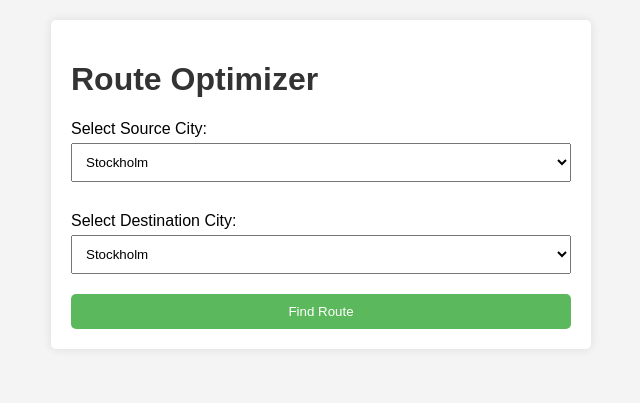
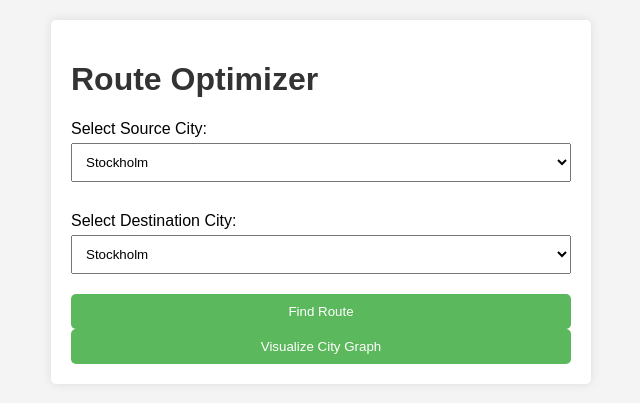
Before and after one commit to abhirammmmm/Sustainable_Transport_AI_Project, a Flask app: page / in a window 1280 px wide. Shown: the top 403 px of the page, without its empty margins (319-959 px from the left). Run offline with Flask 3, Linux system fonts and the light colour scheme.

Commit message:
The model is working fine on the expanded data.
New files created:

expanded_data.py: it has a bigger city connectivity graph with distance and fuel consumption as edges.

Modified other files according to the new requirements.

```diff
--- /dev/null
+++ b/Data/expanded_data.py
@@ -0,0 +1,44 @@
+import networkx as nx
+import matplotlib.pyplot as plt
+exp_cities = {
+    "Stockholm": {"Gothenburg": 396, "Malmo": 614, "Uppsala": 71, "Orebro": 203, "Linkoping": 199, "Norrkoping": 160, "Helsingborg": 556},
+    "Gothenburg": {"Stockholm": 396, "Malmo": 272, "Vaxjo": 185, "Linkoping": 328, "Uppsala": 466, "Helsingborg": 229, "Karlstad": 252},
+    "Malmo": {"Gothenburg": 272, "Stockholm": 614, "Lund": 19, "Uppsala": 674, "Vaxjo": 197, "Helsingborg": 65},
+    "Uppsala": {"Stockholm": 71, "Orebro": 160, "Umea": 553, "Norrkoping": 196, "Gothenburg": 466},
+    "Linkoping": {"Gothenburg": 328, "Orebro": 118, "Norrkoping": 41, "Stockholm": 199},
+    "Orebro": {"Stockholm": 203, "Gothenburg": 252, "Linkoping": 118, "Karlstad": 116},
+    "Norrkoping": {"Stockholm": 160, "Linkoping": 41, "Uppsala": 196, "Vasteras": 163},
+    "Lund": {"Malmo": 19, "Helsingborg": 67, "Gothenburg": 243},
+    "Helsingborg": {"Malmo": 65, "Gothenburg": 229, "Lund": 67, "Stockholm": 556},
+    "Vaxjo": {"Gothenburg": 185, "Malmo": 197, "Stockholm": 368, "Karlstad": 308},
+    "Karlstad": {"Gothenburg": 252, "Orebro": 116, "Stockholm": 305, "Vaxjo": 308},
+    "Umea": {"Uppsala": 553, "Stockholm": 636, "Lulea": 265},
+    "Lulea": {"Umea": 265, "Kiruna": 341},
+    "Kiruna": {"Lulea": 341, "Umea": 606}
+}
+
+def create_graph():
+    G = nx.Graph()
+    for city, connections in exp_cities.items():
+        for neighbor, fuel in connections.items():
+            G.add_edge(city, neighbor, weight=fuel)
+    return G
+
+'''def plot_graph(G):
+    plt.figure(figsize=(12, 10))
+    pos = nx.spring_layout(G, seed=42)  # Position nodes using spring layout
+    weights = nx.get_edge_attributes(G, 'weight')
+
+    # Draw the nodes and edges
+    nx.draw(G, pos, with_labels=True, node_color='lightblue', node_size=3000, font_size=10, font_weight='bold', edge_color='gray')
+
+    # Draw edge labels (weights)
+    nx.draw_networkx_edge_labels(G, pos, edge_labels=weights)
+
+    plt.title("Swedish Cities and Road Distances")
+    plt.show()
+
+# Create and plot the graph
+G = create_graph()
+plot_graph(G)
+'''
--- a/app.py
+++ b/app.py
@@ -1,29 +1,33 @@
 from flask import Flask, render_template, request
 import networkx as nx
-from Data.init_data import create_graph
-import matplotlib.pyplot as plt
-
+from matplotlib import pyplot as plt
+from Data.expanded_data import create_graph
+import matplotlib
+matplotlib.use('Agg')  # Use a non-interactive backend
 app = Flask(__name__)
 
-# Create the graph using the data from init_data.py
+# Create the graph using the data from expanded_data.py
 G = create_graph()
 
 @app.route('/')
 def index():
-    return render_template('index.html')
+    # Pass the list of cities from the graph to the HTML template
+    cities = list(G.nodes)
+    return render_template('index.html', cities=cities)
 
 @app.route('/optimize', methods=['POST'])
 def optimize():
     source = request.form['source']
     destination = request.form['destination']
 
-    # Calculate the path and fuel consumption
+    # Calculate the shortest path and fuel consumption
     try:
         path = nx.astar_path(G, source, destination, weight='weight')
         total_fuel = nx.path_weight(G, path, weight='weight')
         return render_template('result.html', path=path, total_fuel=total_fuel)
     except nx.NetworkXNoPath:
-        return render_template('index.html', error="No path found from {} to {}.".format(source, destination))
+        error_message = f"No path found from {source} to {destination}."
+        return render_template('index.html', error=error_message, cities=list(G.nodes))
 
 @app.route('/visualize')
 def visualize():
@@ -31,9 +35,11 @@ def visualize():
     nx.draw(G, pos, with_labels=True)
     labels = nx.get_edge_attributes(G, 'weight')
     nx.draw_networkx_edge_labels(G, pos, edge_labels=labels)
+
     plt.title("City Connectivity Graph")
-    plt.savefig('static/graph.png')  # Save the graph to static folder
-    plt.close()  # Close the plot to prevent displaying it immediately
+    plt.savefig('static/exp_graph.png')  # Save the graph as an image in static folder
+    plt.close()  # Close the plot
+
     return render_template('visualize.html')
 
 if __name__ == '__main__':
--- a/static/style.css
+++ b/static/style.css
@@ -13,7 +13,14 @@ body {
     max-width: 500px;
     margin: auto;
 }
-
+.container_g {
+    background: #ae3838;
+    padding: 20px;
+    border-radius: 5px;
+    box-shadow: 0 0 10px rgba(0, 0, 0, 0.1);
+    max-width: 1500px;
+    margin: auto;
+}
 h1, h2, h3 {
     color: #333;
 }
--- a/templates/index.html
+++ b/templates/index.html
@@ -12,20 +12,16 @@
         <form action="/optimize" method="POST">
             <label for="source">Select Source City:</label>
             <select name="source" id="source" required>
-                <option value="Stockholm">Stockholm</option>
-                <option value="Uppsala">Uppsala</option>
-                <option value="Gothenburg">Gothenburg</option>
-                <option value="Malmo">Malmo</option>
-                <option value="Vasteras">Vasteras</option>
+                {% for city in cities %}
+                <option value="{{ city }}">{{ city }}</option>
+                {% endfor %}
             </select>
 
             <label for="destination">Select Destination City:</label>
             <select name="destination" id="destination" required>
-                <option value="Stockholm">Stockholm</option>
-                <option value="Uppsala">Uppsala</option>
-                <option value="Gothenburg">Gothenburg</option>
-                <option value="Malmo">Malmo</option>
-                <option value="Vasteras">Vasteras</option>
+                {% for city in cities %}
+                <option value="{{ city }}">{{ city }}</option>
+                {% endfor %}
             </select>
 
             <button type="submit">Find Route</button>
@@ -34,6 +30,9 @@
         {% if error %}
         <div class="error">{{ error }}</div>
         {% endif %}
+        <form action="/visualize" method="get">
+            <button type="submit">Visualize City Graph</button>
+        </form>
     </div>
 </body>
 </html>
--- a/templates/visualize.html
+++ b/templates/visualize.html
@@ -3,14 +3,14 @@
 <head>
     <meta charset="UTF-8">
     <meta name="viewport" content="width=device-width, initial-scale=1.0">
-    <title>Graph Visualization</title>
+    <title>City Connectivity Graph</title>
     <link rel="stylesheet" href="{{ url_for('static', filename='style.css') }}">
 </head>
 <body>
     <div class="container">
         <h1>City Connectivity Graph</h1>
-        <img src="{{ url_for('static', filename='graph.png') }}" alt="Graph Visualization">
-        <a href="/">Go Back</a>
+        <img src="{{ url_for('static', filename='exp_graph.png') }}" alt="City Graph">
+        <a href="/">Back to Home</a>
     </div>
 </body>
 </html>
```
Also changed, not shown: templates/result.html (+4 -4 lines), static/exp_graph.png (added).
